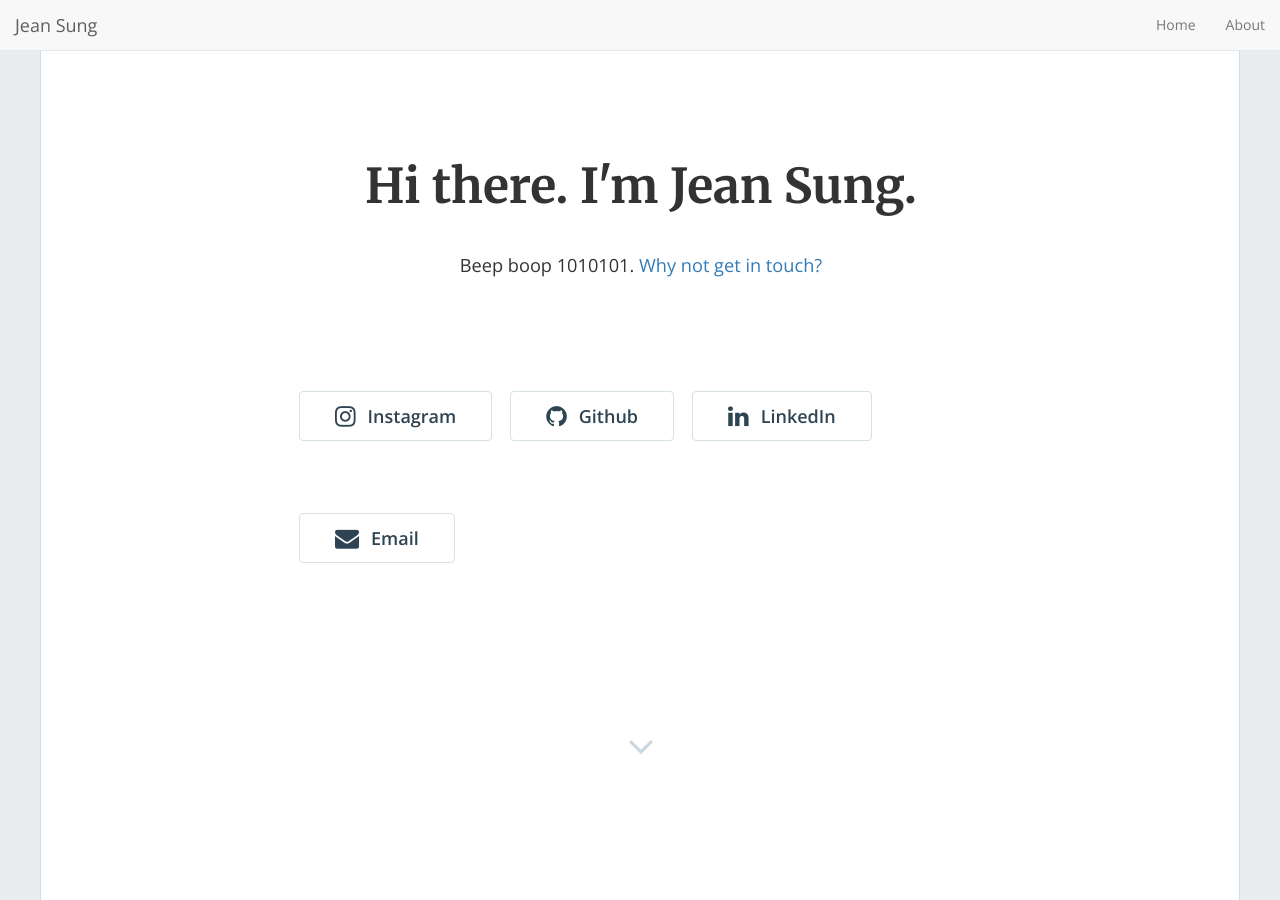
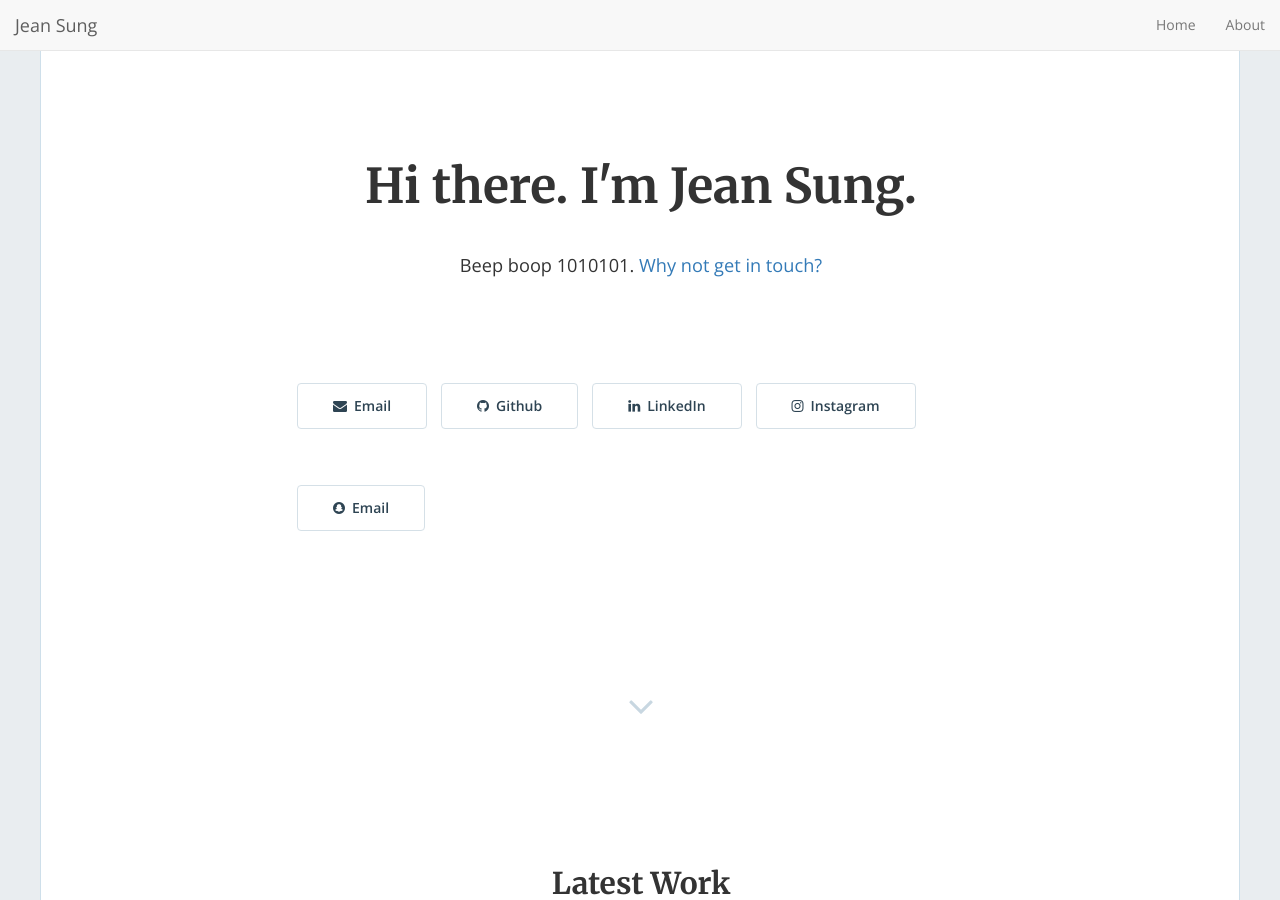
Before and after one commit to jeansung/jeansung.github.io, a Jekyll site: the page built from index.html, in a window 1280 px wide and 900 px high. Built offline with Jekyll 4.4.1, drawn with Linux system fonts in a browser that asks for light colours; nearby versions of some CDN libraries; the list of posts is cut into pages by our own code.

Commit message:
editing buttons
now with snapchat

```diff
--- a/_data/global.yml
+++ b/_data/global.yml
@@ -8,6 +8,7 @@ github: 'jeansung'
 linkedin: 'jeansung'
 instagram: 'jeansung94'
 email: 'jeansung94@gmail.com'
+snapchat: 'jeanypi'
 blog: 'jeansung.github.io/blog/'
 
 # Admin Settings
--- a/_includes/home-hero.html
+++ b/_includes/home-hero.html
@@ -19,18 +19,20 @@
           {% include contact-modal.html %}
 
           <div class="hero-buttons">
-
-            {% if site.data.global.instagram != '' %}
-              <a href="https://instagram.com/in/{{ site.data.global.instagram }}"><button class="btn btn-default btn-lg"><i class="fa fa-instagram fa-lg"></i>Instagram</button></a>
+            {% if site.data.global.email != '' %}
+              <a href="mailto:{{ site.data.global.email }}"><button class="btn btn-default btn-md"><i class="fa fa-envelope fa-md"></i>Email</button></a>
             {% endif %}
             {% if site.data.global.github != '' %}
-              <a href="https://github.com/{{ site.data.global.github }}"><button class="btn btn-default btn-lg"><i class="fa fa-github fa-lg"></i>Github</button></a>
+              <a href="https://github.com/{{ site.data.global.github }}"><button class="btn btn-default btn-md"><i class="fa fa-github fa-ld"></i>Github</button></a>
             {% endif %}
             {% if site.data.global.linkedin != '' %}
-              <a href="https://linkedin.com/in/{{ site.data.global.linkedin }}"><button class="btn btn-default btn-lg"><i class="fa fa-linkedin fa-lg"></i>LinkedIn</button></a>
+              <a href="https://linkedin.com/in/{{ site.data.global.linkedin }}"><button class="btn btn-default btn-md"><i class="fa fa-linkedin fa-md"></i>LinkedIn</button></a>
             {% endif %}
-            {% if site.data.global.email != '' %}
-              <a href="mailto:{{ site.data.global.email }}"><button class="btn btn-default btn-lg"><i class="fa fa-envelope fa-lg"></i>Email</button></a>
+            {% if site.data.global.instagram != '' %}
+              <a href="https://instagram.com/in/{{ site.data.global.instagram }}"><button class="btn btn-default btn-md"><i class="fa fa-instagram fa-md"></i>Instagram</button></a>
+            {% endif %}
+            {% if site.data.global.snapchat != '' %}
+              <a href="https://snapchat.com/add/{{ site.data.global.snapchat }}"><button class="btn btn-default btn-md"><i class="fa fa-snapchat fa-md"></i>Email</button></a>
             {% endif %}
 
           </div>
```
